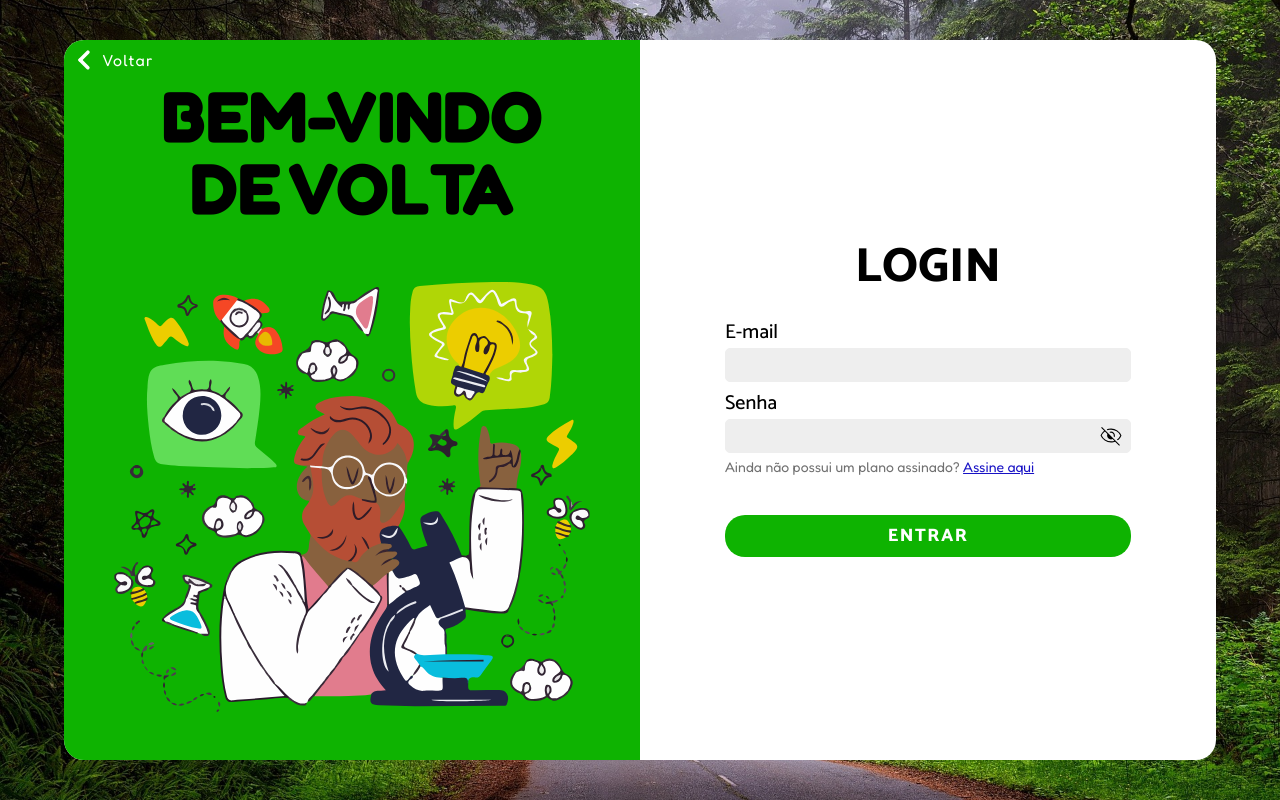
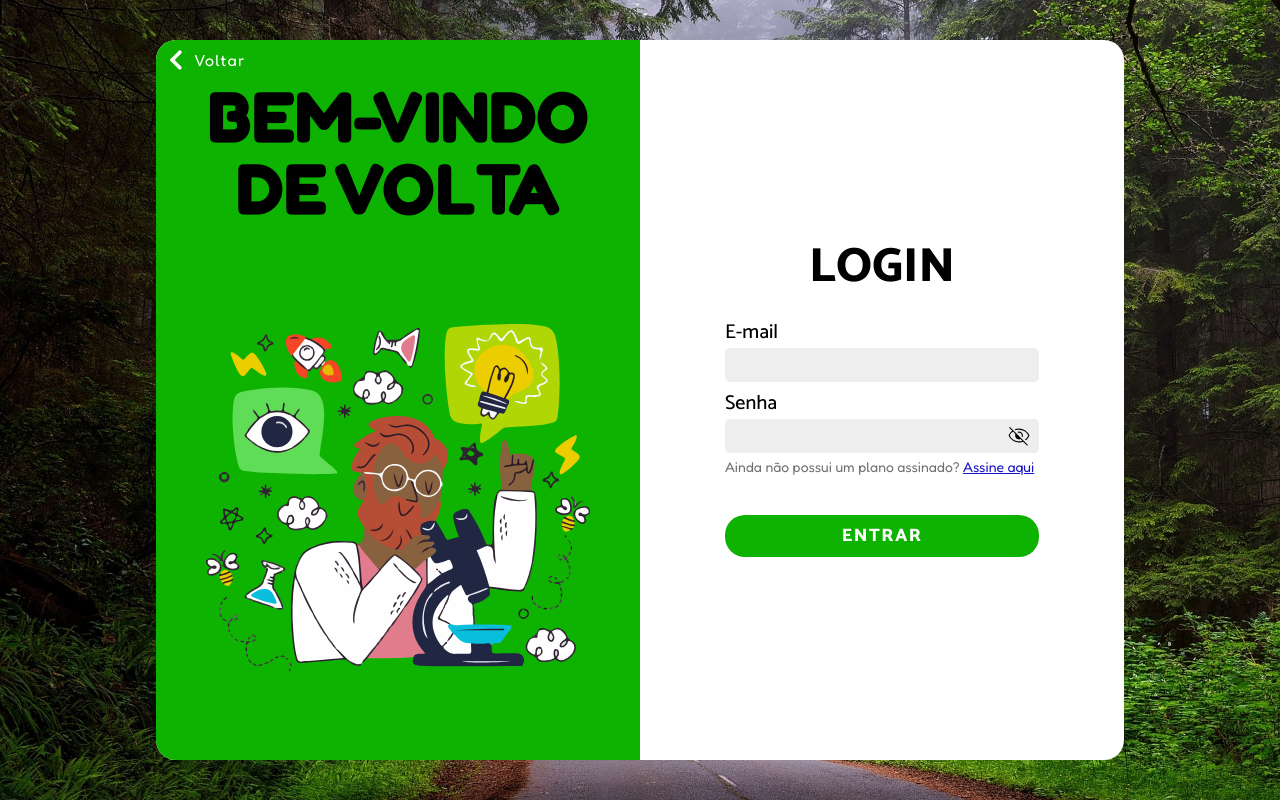
Before and after one commit to AraraDevs/bioreino-web, a React (Vite) app in the folder client/: page /login in a window 1280 px wide. Built offline with nearby package versions, Linux system fonts and the light colour scheme.

Commit message:
styles: Reduz a altura da tela de login em telas menores de 800px de altura

```diff
--- a/client/src/Components/Login/LoginForm.module.css
+++ b/client/src/Components/Login/LoginForm.module.css
@@ -20,6 +20,12 @@
   grid-template-columns: 1fr 1fr;
   overflow: hidden;
   position: relative;
+}
+
+@media (max-height: 800px) {
+  .wrapper {
+    max-width: 60.5rem;
+  }
 }
 
 .wrapper > section {
```
